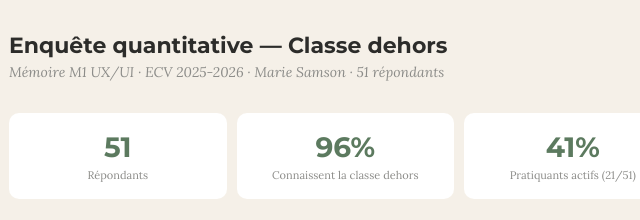
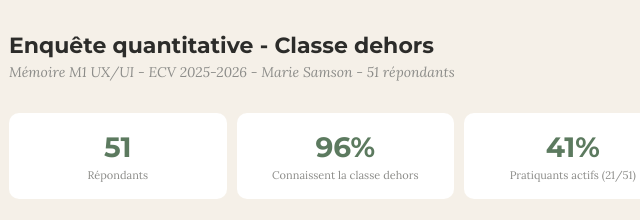
Before and after one commit to mariesamson0-maker/enquete-classe-dehors, a plain HTML site: page index.html in a window 1280 px wide. Shown: the top 220 px of the page, 181-821 px from the left. Drawn offline with nearby package versions, Linux system fonts and the light colour scheme.

Commit message:
Replace '—' with '-' in titles and headings

```diff
--- a/index.html
+++ b/index.html
@@ -3,7 +3,7 @@
 <head>
   <meta charset="UTF-8" />
   <meta name="viewport" content="width=device-width, initial-scale=1.0" />
-  <title>Enquête classe dehors — Résultats</title>
+  <title>Enquête classe dehors - Résultats</title>
   <link href="https://fonts.googleapis.com/css2?family=Lora:ital,wght@0,400;0,600;1,400&family=Montserrat:wght@400;500;600;700&display=swap" rel="stylesheet" />
   <style>
     *, *::before, *::after { box-sizing: border-box; margin: 0; padding: 0; }
@@ -292,8 +292,8 @@
 <div class="container">
 
   <div class="header">
-    <h1>Enquête quantitative — Classe dehors</h1>
-    <p>Mémoire M1 UX/UI · ECV 2025-2026 · Marie Samson · 51 répondants</p>
+    <h1>Enquête quantitative - Classe dehors</h1>
+    <p>Mémoire M1 UX/UI - ECV 2025-2026 - Marie Samson - 51 répondants</p>
   </div>
 
   <div class="kpi-grid">
```
